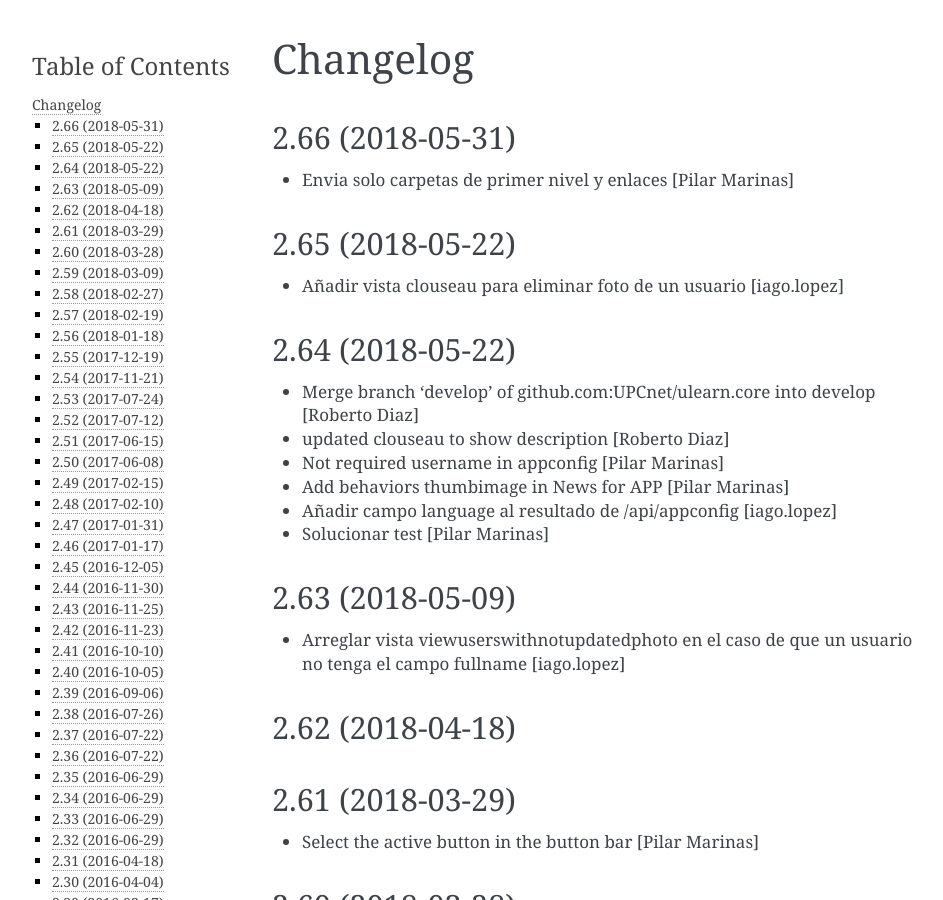
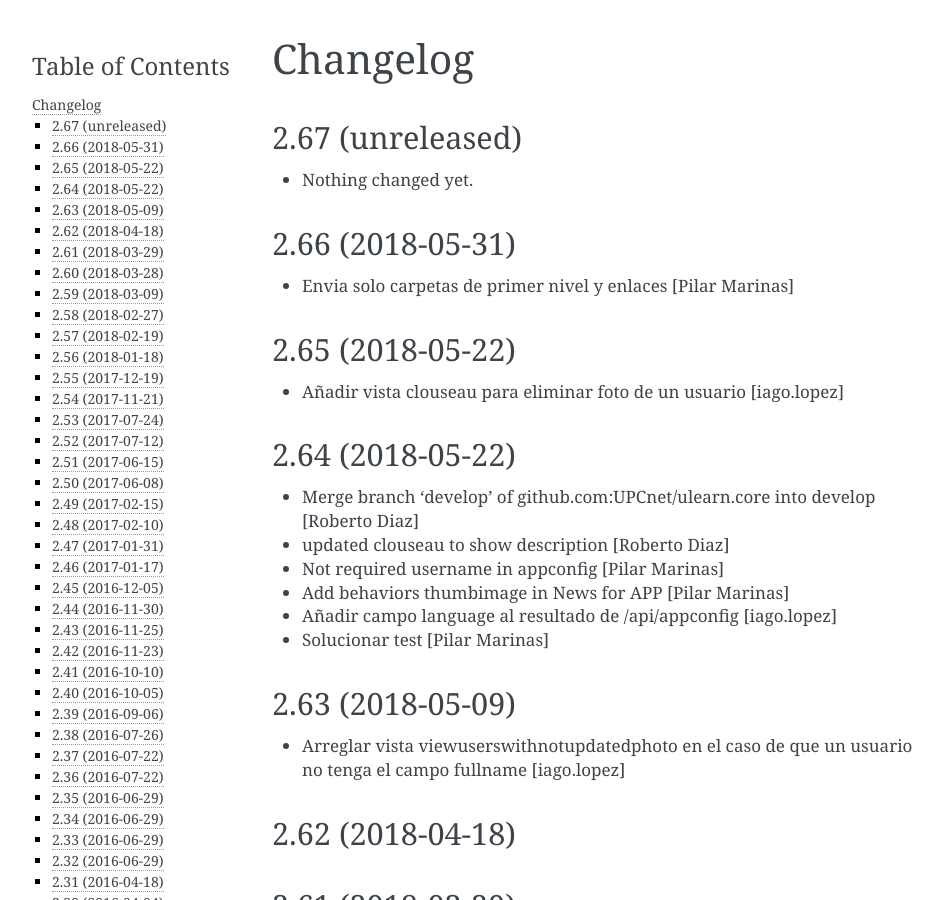
Before and after one commit to UPCnet/ulearn.core, a Sphinx documentation site: the page built from docs/HISTORY.rst, in a window 1280 px wide and 900 px high. Shown: the whole window, without its empty margins (148-1091 px from the left). Built offline with Sphinx 7.4.7, drawn with Linux system fonts in a browser that asks for light colours; pages that are not in the unit, such as notebooks, are missing from menus.

Commit message:
Back to development: 2.67

```diff
--- a/docs/HISTORY.rst
+++ b/docs/HISTORY.rst
@@ -1,5 +1,11 @@
 Changelog
 =========
+
+2.67 (unreleased)
+-----------------
+
+- Nothing changed yet.
+
 
 2.66 (2018-05-31)
 -----------------
--- a/setup.py
+++ b/setup.py
@@ -1,7 +1,7 @@
 from setuptools import setup, find_packages
 import os
 
-version = '2.66'
+version = '2.67.dev0'
 
 README = open('README.rst').read()
 HISTORY = open(os.path.join('docs', 'HISTORY.rst')).read()
```
